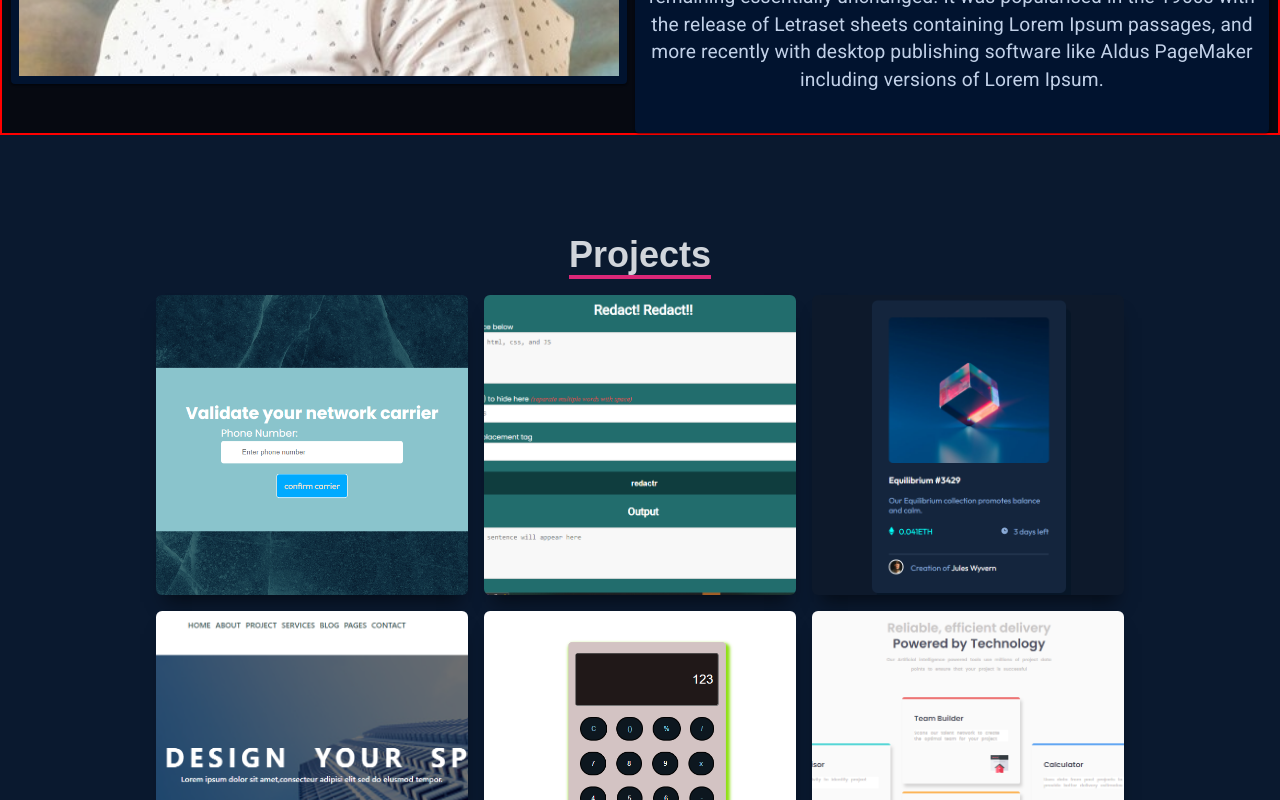
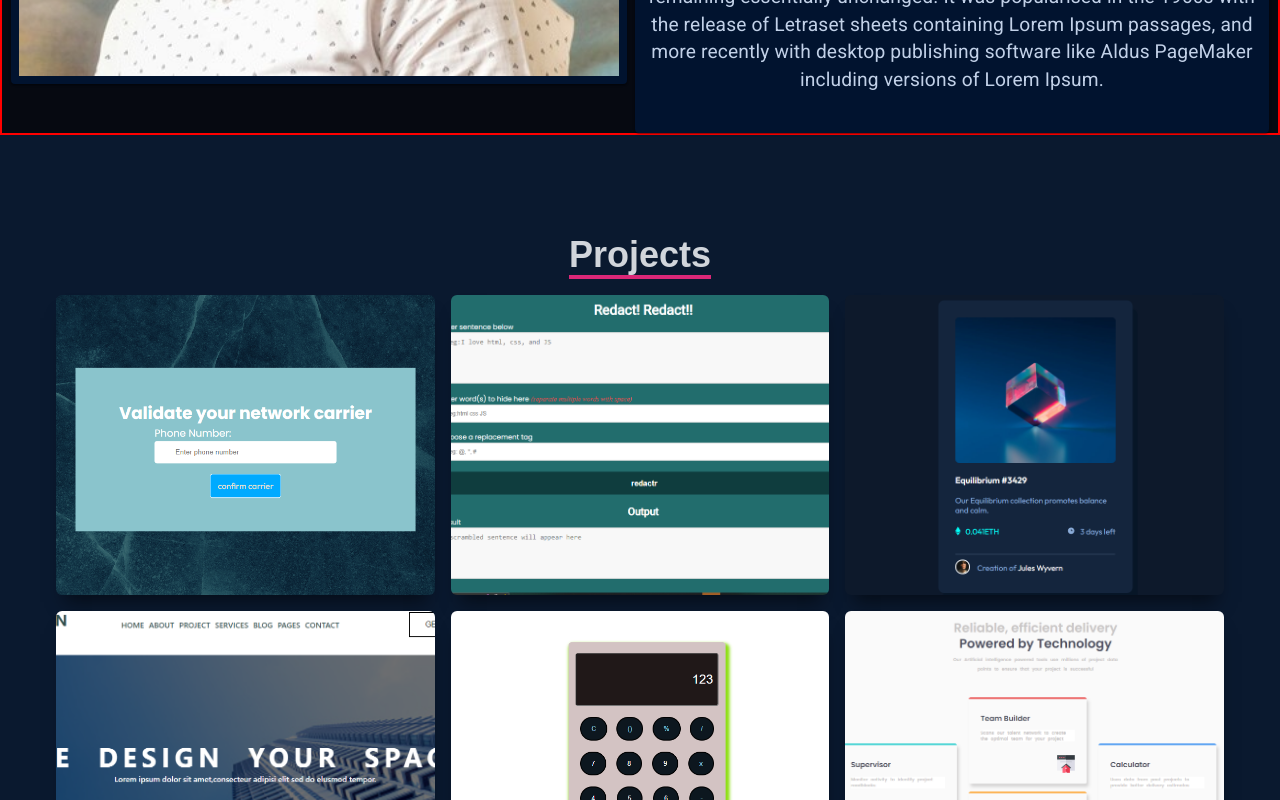
Before and after one commit to segunAlf-dev/Personal-Portfolio, a React (Create React App) app: page / in a window 1280 px wide. Shown: the part 740-1540 px from the top of the page. Built offline with nearby package versions, Linux system fonts and the light colour scheme.

Commit message:
removed id

```diff
--- a/src/Components/Projects/Projects.jsx
+++ b/src/Components/Projects/Projects.jsx
@@ -10,7 +10,7 @@
 const Project = () => {
   return (
     <div  name="project" className='w-full md:h-screen text-gray-300 bg-[#0a192f]'>
-        <div id='box' className='max-w-[1000px] mx-auto p-4 flex flex-col justify-center w-full h-full'>
+        <div className='max-w-[1200px] mx-auto p-4 flex flex-col justify-center w-full h-full'>
             <div className='pb-2 mt-16'>
                 <div className='sm:text-center text-left mt-5 mb-5 '>
                   <p className='text-4xl font-bold inline border-b-4 text-gray-300 border-pink-600 pt-2' >
```
